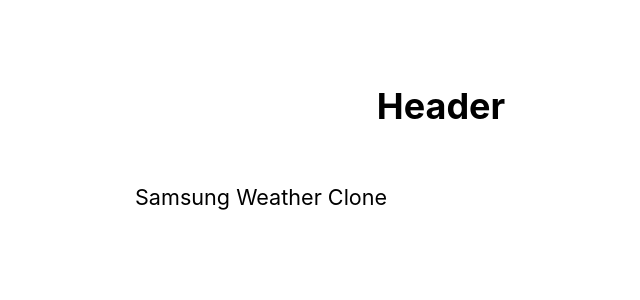
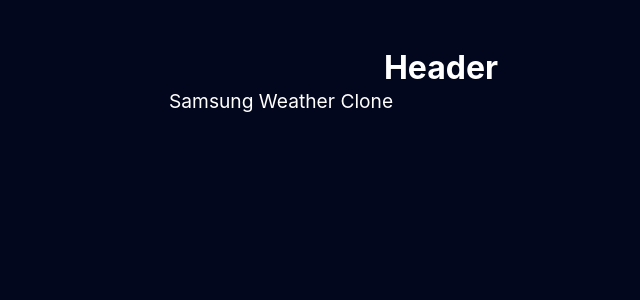
Before and after one commit to jesusalberto11/Samsung-Weather-Clone, a Next.js app: page / in a window 1280 px wide. Shown: the top 300 px of the page, without its empty margins (199-839 px from the left). Built offline with nearby package versions, Linux system fonts and the light colour scheme.

Commit message:
Feat: Code initial cleanup

```diff
--- a/styles/global.css
+++ b/styles/global.css
@@ -1,27 +1,16 @@
 html,
 body {
-  padding: 0;
-  margin: 0;
   font-family: -apple-system, BlinkMacSystemFont, Segoe UI, Roboto, Oxygen,
     Ubuntu, Cantarell, Fira Sans, Droid Sans, Helvetica Neue, sans-serif;
-  line-height: 1.6;
-  font-size: 18px;
 }
 
 * {
+  padding: 0;
+  margin: 0;
   box-sizing: border-box;
 }
 
-a {
-  color: #0070f3;
-  text-decoration: none;
+body {
+  background-color: #03071e;
+  color: #fff;
 }
-
-a:hover {
-  text-decoration: underline;
-}
-
-img {
-  max-width: 100%;
-  display: block;
-}
```
